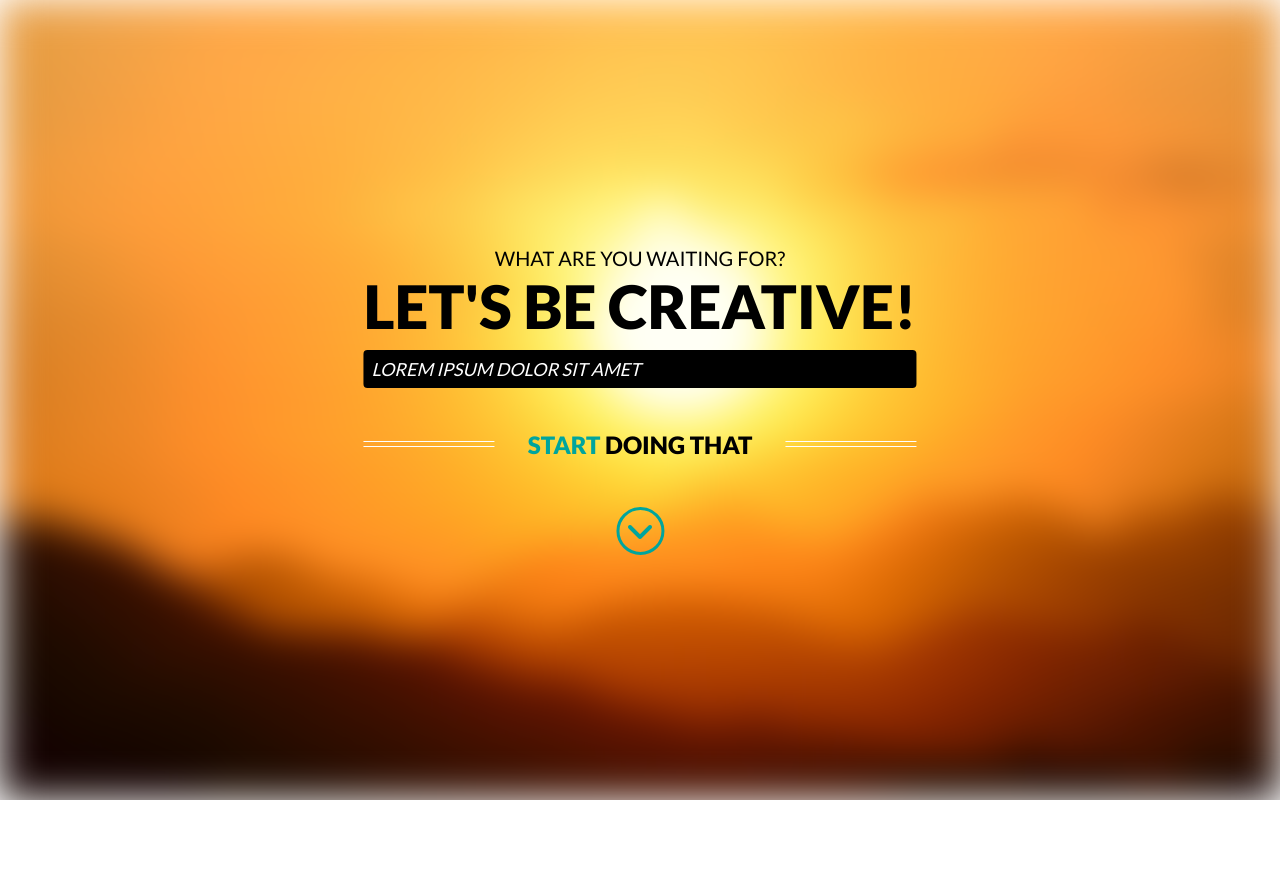
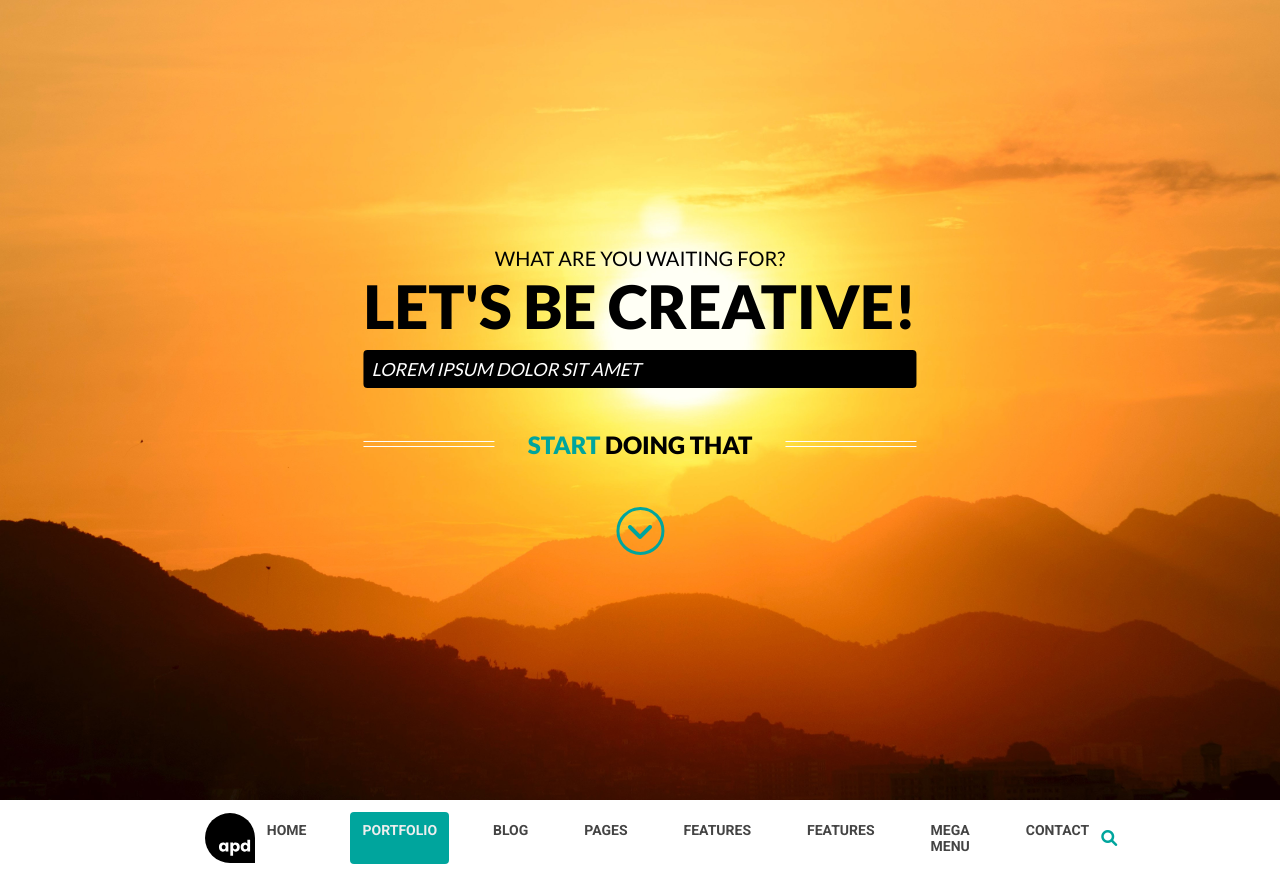
Before and after one commit to sooyongjie/growthops-assessment, a React (Create React App) app: page / in a window 1280 px wide. Before the commit the page ends 800 px from the top, so only its background shows below. Built offline with nearby package versions, Linux system fonts and the light colour scheme.

Commit message:
Added nav bar & logo

```diff
--- /dev/null
+++ b/src/components/Nav.js
@@ -0,0 +1,39 @@
+import React from 'react'
+import logo from '../img/logo.svg'
+
+function Nav() {
+    return (
+        <nav>
+            <img src={logo} alt="" />
+            <ul>
+                <a href="">
+                    <li>HOME</li>
+                </a>
+                <a href="" className="active">
+                    <li>PORTFOLIO</li>
+                </a>
+                <a href="">
+                    <li>BLOG</li>
+                </a>
+                <a href="">
+                    <li>PAGES</li>
+                </a>
+                <a href="">
+                    <li>FEATURES</li>
+                </a>
+                <a href="">
+                    <li>FEATURES</li>
+                </a>
+                <a href="">
+                    <li>MEGA MENU</li>
+                </a>
+                <a href="">
+                    <li>CONTACT</li>
+                </a>
+            </ul>
+            <i className="fas fa-search" />
+        </nav>
+    )
+}
+
+export default Nav
--- a/src/components/Welcome.js
+++ b/src/components/Welcome.js
@@ -20,8 +20,8 @@ function Welcome() {
                     </div>
                 </div>
                 <button>
-                        <i className="fa fa-angle-down" />
-                    </button>
+                    <i className="fa fa-angle-down" />
+                </button>
             </div>
         </div>
     )
--- /dev/null
+++ b/src/css/_nav.scss
@@ -0,0 +1,32 @@
+nav {
+    padding: 0px $padding;
+  height: 75px;
+  display: flex;
+  justify-content: space-between;
+  align-items: center;
+  font-family: "Roboto", sans-serif;
+
+  img {
+    height: 50px;
+  }
+  ul {
+    display: flex;
+    column-gap: 32px;
+    list-style: none;
+    a {
+      padding: 10px 12px;
+      color: #444;
+      border-radius: 4px;
+      font-size: 14px;
+      font-weight: 600;
+      text-decoration: none;
+      &.active {
+        background: $turquoise;
+        color: #eee;
+      }
+    }
+  }
+  i {
+    color: $turquoise;
+  }
+}
--- /dev/null
+++ b/src/css/_var.scss
@@ -0,0 +1,2 @@
+$turquoise: #00a59d;
+$padding: 16%;
--- a/src/css/style.css
+++ b/src/css/style.css
@@ -1,5 +1,42 @@
 @import url("https://fonts.googleapis.com/css2?family=Lato:wght@300;400;700;900&family=Poppins:wght@300;400;500;600&family=Roboto:wght@300;400;500;700&display=swap");
 @import url("https://cdnjs.cloudflare.com/ajax/libs/font-awesome/6.0.0-beta2/css/all.min.css");
+nav {
+  padding: 0px 16%;
+  height: 75px;
+  display: flex;
+  justify-content: space-between;
+  align-items: center;
+  font-family: "Roboto", sans-serif;
+}
+
+nav img {
+  height: 50px;
+}
+
+nav ul {
+  display: flex;
+  column-gap: 32px;
+  list-style: none;
+}
+
+nav ul a {
+  padding: 10px 12px;
+  color: #444;
+  border-radius: 4px;
+  font-size: 14px;
+  font-weight: 600;
+  text-decoration: none;
+}
+
+nav ul a.active {
+  background: #00a59d;
+  color: #eee;
+}
+
+nav i {
+  color: #00a59d;
+}
+
 * {
   margin: 0;
   padding: 0;
@@ -22,7 +59,6 @@ input {
   background-image: url("../img/welcome.jpg");
   background-repeat: none;
   background-size: cover;
-  filter: blur(20px);
 }
 
 .welcome .welcome-content {
--- a/src/css/style.scss
+++ b/src/css/style.scss
@@ -1,7 +1,8 @@
 @import url("https://fonts.googleapis.com/css2?family=Lato:wght@300;400;700;900&family=Poppins:wght@300;400;500;600&family=Roboto:wght@300;400;500;700&display=swap");
 @import url("https://cdnjs.cloudflare.com/ajax/libs/font-awesome/6.0.0-beta2/css/all.min.css");
+@import "var";
+@import "nav";
 
-$turquoise: #00a59d;
 // font-family: 'Lato', sans-serif;
 // font-family: 'Poppins', sans-serif;
 // font-family: 'Roboto', sans-serif;
@@ -26,7 +27,7 @@ input {
     background-image: url("../img/welcome.jpg");
     background-repeat: none;
     background-size: cover;
-    filter: blur(20px);
+    // filter: blur(20px);
   }
   .welcome-content {
     height: 100vh;
--- a/src/index.js
+++ b/src/index.js
@@ -1,6 +1,7 @@
 import React from 'react';
 import ReactDOM from 'react-dom';
 import App from './components/App';
+import Nav from './components/Nav';
 import Welcome from './components/Welcome';
 import reportWebVitals from './reportWebVitals';
 
@@ -8,6 +9,7 @@ ReactDOM.render(
   <React.StrictMode>
     <App />
     <Welcome />
+    <Nav />
   </React.StrictMode>,
   document.getElementById('root')
 );
```
Also changed, not shown: src/img/logo.svg (added), 1 other file (tests, documents, lock files or other folders).
